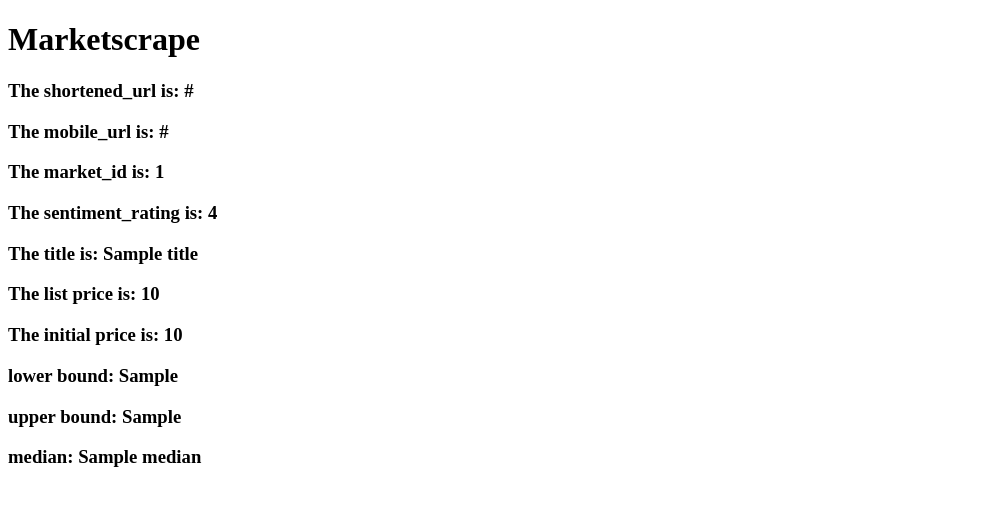
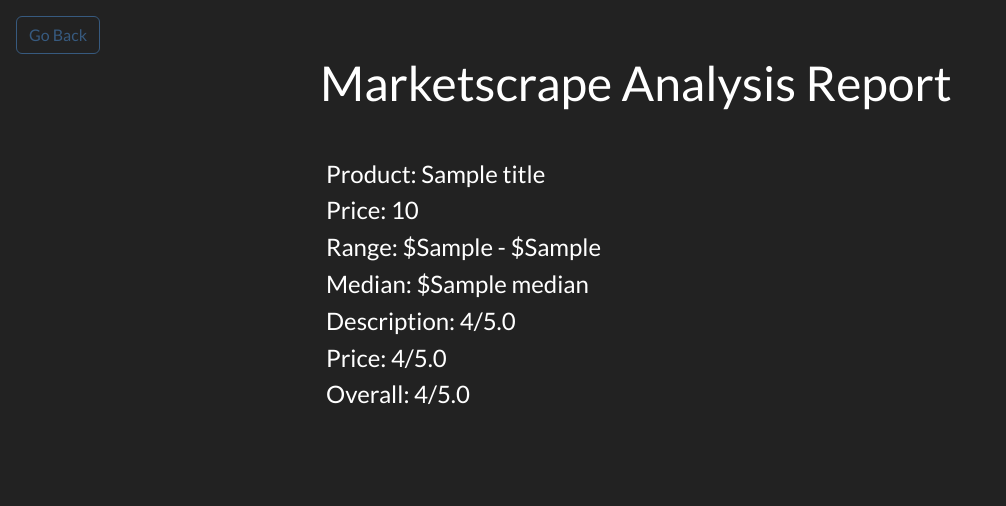
Before and after one commit to Marketscrape/marketscrape, a Django app: template marketscrape/scraper/templates/scraper/result.html in a window 1280 px wide. Shown: the top 506 px of the page, without its empty margins (0-1006 px from the left). Run offline with Django 4.2, Linux system fonts and the light colour scheme; the template is opened without the code that fills it: most values are stand-ins (such as "Sample title", 1, 10 or a date in 2020).

Commit message:
💄 Added bootstrap style sheet

```diff
--- a/marketscrape/marketscrape/settings.py
+++ b/marketscrape/marketscrape/settings.py
@@ -20,7 +20,7 @@ BASE_DIR = Path(__file__).resolve().parent.parent
 # See https://docs.djangoproject.com/en/4.1/howto/deployment/checklist/
 
 # SECURITY WARNING: keep the secret key used in production secret!
-SECRET_KEY = ''
+SECRET_KEY = 'django-insecure-@p4$8)=h7vd43=gg!vp+)+t&+^75(r9fsx29241=99%(!c'
 
 # SECURITY WARNING: don't run with debug turned on in production!
 DEBUG = True
@@ -32,6 +32,8 @@ ALLOWED_HOSTS = []
 
 INSTALLED_APPS = [
     'scraper',
+    'crispy_forms',
+    'crispy_bootstrap5',
     'django.contrib.admin',
     'django.contrib.auth',
     'django.contrib.contenttypes',
@@ -118,6 +120,8 @@ USE_TZ = True
 
 STATIC_URL = 'static/'
 
+CRISPY_TEMPLATE_PACK = 'bootstrap5'
+
 # Default primary key field type
 # https://docs.djangoproject.com/en/4.1/ref/settings/#default-auto-field
 
--- a/marketscrape/scraper/templates/scraper/base.html
+++ b/marketscrape/scraper/templates/scraper/base.html
@@ -4,6 +4,7 @@
 	<meta charset="UTF-8">
 	<meta name="viewport" content="width=device-width, initial-scale=1.0">
 	<title>Marketscrape</title>
+	<link href="https://bootswatch.com/5/darkly/bootstrap.min.css" rel="stylesheet">
 </head>
 <body>
 	{% block content %}
--- a/marketscrape/scraper/templates/scraper/result.html
+++ b/marketscrape/scraper/templates/scraper/result.html
@@ -1,19 +1,17 @@
 {% extends 'scraper/base.html' %}
 
 {% block content %}
-	<div>
-		<div>
-			<h1>Marketscrape</h1>
-            <h3>The shortened_url is: {{ shortened_url }}</h3>
-            <h3>The mobile_url is: {{ mobile_url }}</h3>
-            <h3>The market_id is: {{ market_id }}</h3>
-			<h3>The sentiment_rating is: {{ sentiment_rating }}</h3>
-			<h3>The title is: {{ title }}</h3>
-			<h3>The list price is: {{ list_price }}</h3>
-			<h3>The initial price is: {{ initial_price }}</h3>
-			<h3>lower bound: {{ lower_bound }}</h3>
-			<h3>upper bound: {{ upper_bound }}</h3>
-			<h3>median: {{ median }}</h3>
+	<a href="{% url 'index' %}" class="btn btn-outline-primary mt-3 mx-3">Go Back</a>
+	<h1 class="col-12 col-md-6 mx-md-auto">Marketscrape Analysis Report</h1>
+	<div class="row mt-5">
+		<div class="col-12 col-md-6 mx-md-auto">
+			<h4> Product: {{ title }}</h4>
+            <h4> Price: {{ list_price }}</h4>
+			<h4> Range: ${{ lower_bound }} - ${{ upper_bound }}</h4>
+			<h4> Median: ${{ median }}</h4>
+			<h4> Description: {{ sentiment_rating }}/5.0</h4>
+			<h4> Price: {{ price_rating }}/5.0</h4>
+			<h4> Overall: {{ average_rating }}/5.0</h4>
 		</div>
 	</div>
 {% endblock content %}
```
Also changed, not shown: marketscrape/scraper/templates/scraper/index.html (+6 -4 lines), marketscrape/scraper/views.py (+16 -0 lines).
